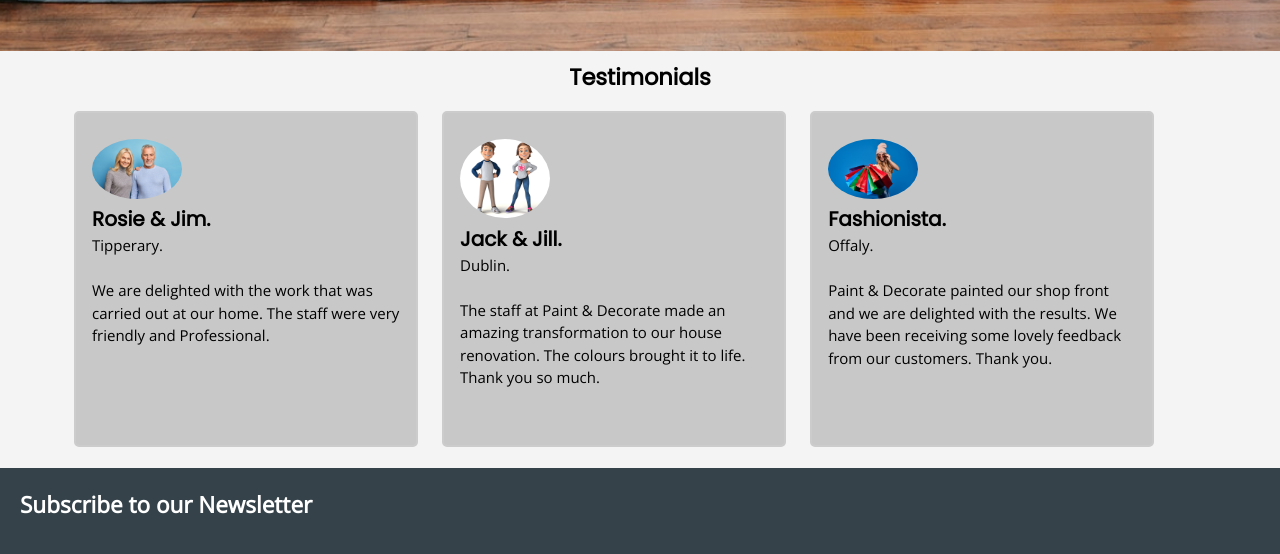
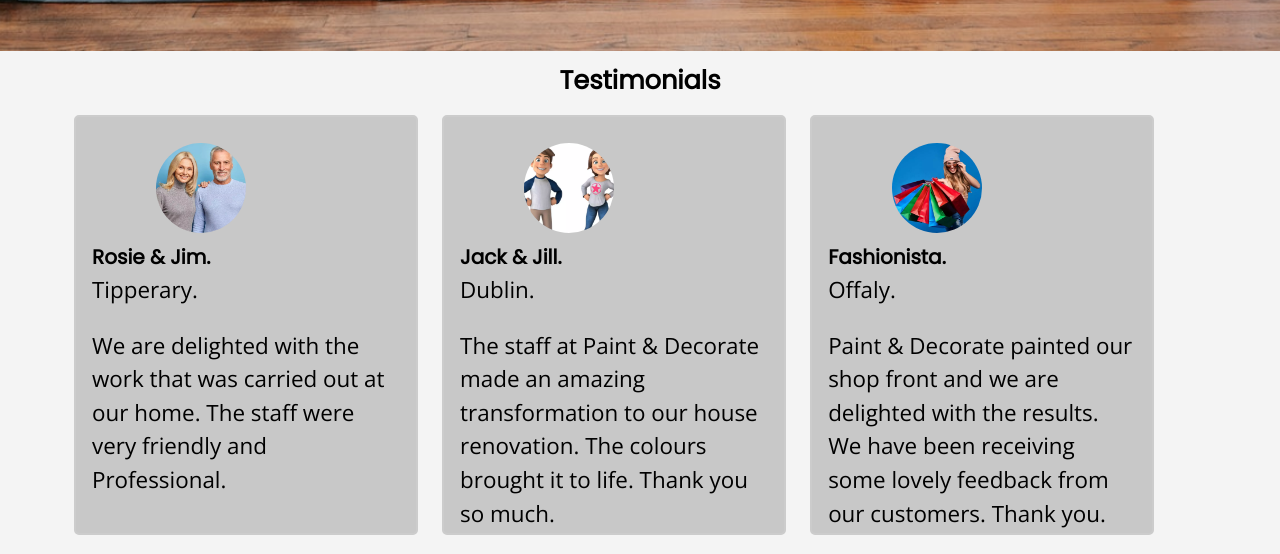
Before and after one commit to gregcotech007/paintanddecorate, a plain HTML site: page index.html in a window 1280 px wide. Shown: the part 905-1459 px from the top of the page. Drawn offline with nearby package versions, Linux system fonts and the light colour scheme.

Commit message:
Responsiveness on medium and large screens for testimonials

```diff
--- a/assets/css/style.css
+++ b/assets/css/style.css
@@ -405,9 +405,13 @@ footer {
 
 /* Testimonials */
 .test-review {
-    height: 300px;
+    height: 45vw;
     width: 24.75%;
     display: inline-block;
+}
+
+.testimonial-img {
+    padding-left: 5vw;
 }
 
 .test-review-left, .test-review-center, .test-review-right {
@@ -427,7 +431,24 @@ footer {
     }
 
     .test-review {
+        height: 30vw;
         width: 26.75%;
+    }
+
+    h1 {
+        font-size: 3vw;
+    }
+
+    h2 {
+        font-size: 2vw;
+    }
+
+    p {
+        font-size: 1.75vw;
+    }
+
+    .showcase h1 {
+        padding-top: 7.5vw;
 }
 
 
--- a/index.html
+++ b/index.html
@@ -46,21 +46,27 @@
             <h2>Testimonials</h2>
             <div class="test-review">
                 <div class="test-review-left">
-                <img src="assets/images/senr-man-woman.jpg" alt="Happy senior woman and man express positive emotions pose together being still in love isolated over blue wall" style="width: 90px">
+                    <div class="testimonial-img">
+                        <img src="assets/images/senr-man-woman-sq.webp" alt="Happy senior woman and man express positive emotions pose together being still in love isolated over blue wall" style="width: 90px">
+                    </div>
                 <p><span>Rosie & Jim.</span><br>Tipperary.</p><br>
                 <p>We are delighted with the work that was carried out at our home. The staff were very friendly and Professional.</p>
                 </div>
             </div>
             <div class="test-review">
                 <div class="test-review-center">
-                <img src="assets/images/man-woman.jpg" alt="Fun 3d cartoon teenage kids" style="width: 90px">
+                    <div class="testimonial-img">
+                        <img src="assets/images/man-woman-sq.webp" alt="Fun 3d cartoon teenage kids" style="width: 90px">
+                    </div>
                 <p><span>Jack & Jill.</span><br>Dublin.</p><br>
                 <p>The staff at Paint & Decorate made an amazing transformation to our house renovation. The colours brought it to life. Thank you so much.</p>
                 </div>
             </div>
             <div class="test-review">
                 <div class="test-review-right">
-                <img src="assets/images/fashionista.jpg" alt="Beautiful young blonde woman in sunglasses and a hat with packages" style="width: 90px">
+                    <div class="testimonial-img">
+                        <img src="assets/images/fashionista-sq.webp" alt="Beautiful young blonde woman in sunglasses and a hat with packages" style="width: 90px">
+                    </div>
                 <p><span>Fashionista.</span><br>Offaly.</p><br>
                 <p>Paint & Decorate painted our shop front and we are delighted with the results.
                 We have been receiving some lovely feedback from our customers. Thank you.</p>
```
Also changed, not shown: assets/images/fashionista-sq.webp (added), assets/images/fashionista.jpg (deleted), assets/images/man-woman-sq.jpg (added), assets/images/man-woman-sq.webp (added), assets/images/man-woman.jpg (deleted), assets/images/senr-man-woman-sq.webp (added), assets/images/senr-man-woman.jpg (deleted).
